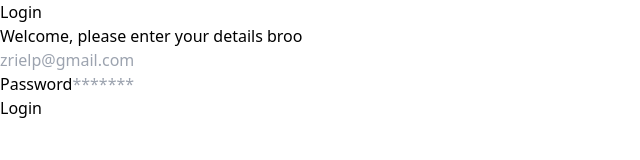
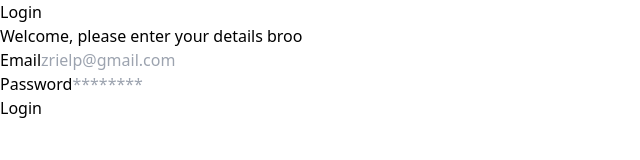
Before and after one commit to Nazrielp/React.Js, a React (Vite) app in the folder my-react-app/: page / in a window 1280 px wide. Shown: the top 160 px of the page, without its empty margins (0-640 px from the left). Built offline with nearby package versions, Linux system fonts and the light colour scheme.

Commit message:
Halaman Login

```diff
--- a/my-react-app/src/App.jsx
+++ b/my-react-app/src/App.jsx
@@ -13,12 +13,8 @@ function App() {
 
         <InputForm label="Email" type="email" placeholder="zrielp@gmail.com" name="email"></InputForm>
 
-          <div className="mb-6">
-            <label htmlFor="password" className="block text-slate-700 text-sm font-bold mb-2">Password</label>
+        <InputForm label="Password" type="password" placeholder="********" name="password"></InputForm>
 
-            <input type="password" className="text-sm border rounded w-full py-2 px-3 text-slate-700 placeholder: opacity-50"
-              placeholder="*******" />
-          </div>
           <Button classname="bg-blue-600 w-full">Login</Button>
         </form>
       </div>
--- a/my-react-app/src/components/Elements/Input/index.jsx
+++ b/my-react-app/src/components/Elements/Input/index.jsx
@@ -1,14 +1,14 @@
+import Input from "./Input";
 import Label from "./Label";
-import Input from "./Input";
 
 const InputForm = (props) => {
-    const {label, name, type, placeholder} = props;
+    const {name, label, type, placeholder} = props;
     return (
         <div className="mb-6">
-                <Label htmlFor={name}>{label}</Label>
+            <Label htmlFor={name} Children={label}></Label>
             <Input name={name} type={type} placeholder={placeholder}></Input>
         </div>
     );
 };
 
-export default InputForm;
+export default InputForm
```
Lines whose indentation alone changed are shown as unchanged.
